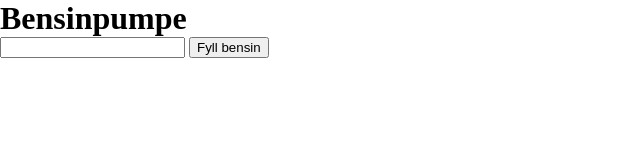
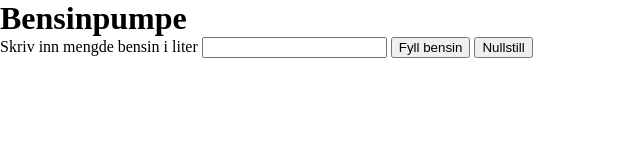
Before and after one commit to MakarIKA-web/samarbeid-project, a plain HTML site: page index.html in a window 1280 px wide. Shown: the whole page, without its empty margins (0-640 px from the left). Drawn offline with Linux system fonts and the light colour scheme.

Commit message:
Endringer
Endra label, og la til nullstillknapp
.

```diff
--- a/index.html
+++ b/index.html
@@ -9,8 +9,10 @@
 </head>
 <body>
     <h1>Bensinpumpe</h1>
+    <label for="bensinMengde">Skriv inn mengde bensin i liter</label>
     <input type="number" id="bensinMengde">
     <button type="button" id="fyllBensin">Fyll bensin</button>
+    <button type="button" id="nullstill">Nullstill</button>
     <p id="utskrift"></p>
 </body>
 </html>
```
